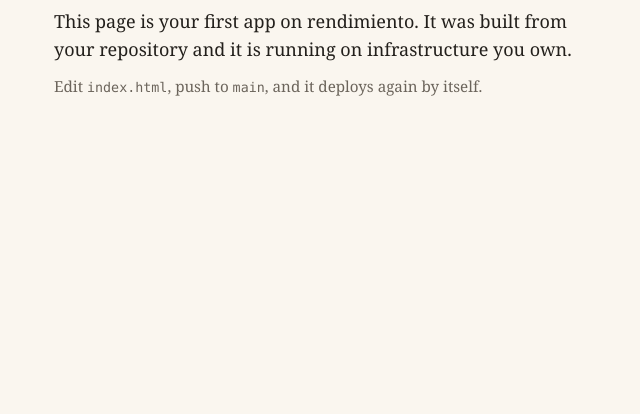
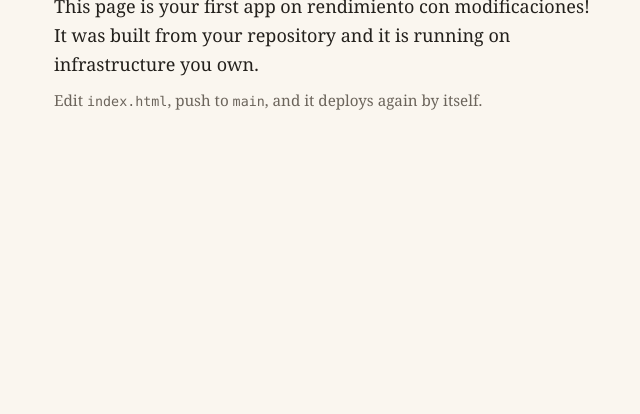
Before and after one commit to 2rjwg5jhzp-svg/hola, a plain HTML site: page index.html in a window 1280 px wide. Shown: the part 386-800 px from the top of the page, without its empty margins (314-954 px from the left). Drawn offline with Linux system fonts and the light colour scheme.

Commit message:
Update index.html

```diff
--- a/index.html
+++ b/index.html
@@ -20,7 +20,7 @@
 <main>
   <!-- Change this line, push, and watch rendimiento deploy it. -->
   <h1>¡Hola!</h1>
-  <p>This page is your first app on rendimiento. It was built from your repository and it is running on infrastructure you own.</p>
+  <p>This page is your first app on rendimiento con modificaciones! It was built from your repository and it is running on infrastructure you own.</p>
   <p class="tenue">Edit <code>index.html</code>, push to <code>main</code>, and it deploys again by itself.</p>
 </main>
 </body>
```
